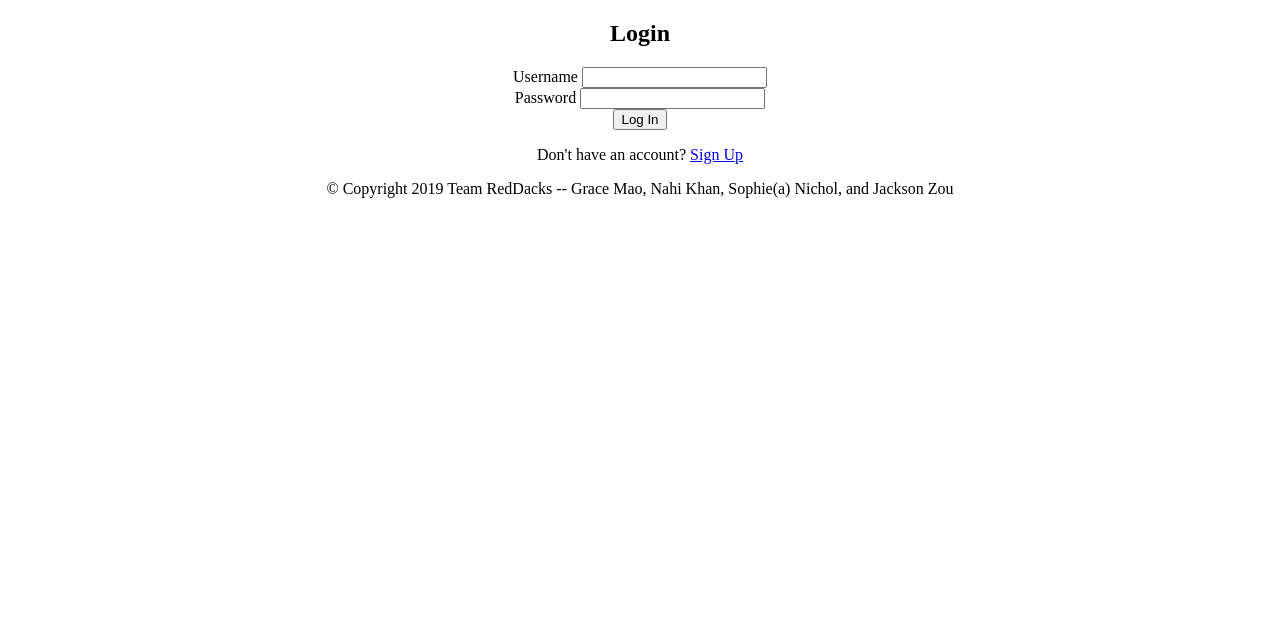
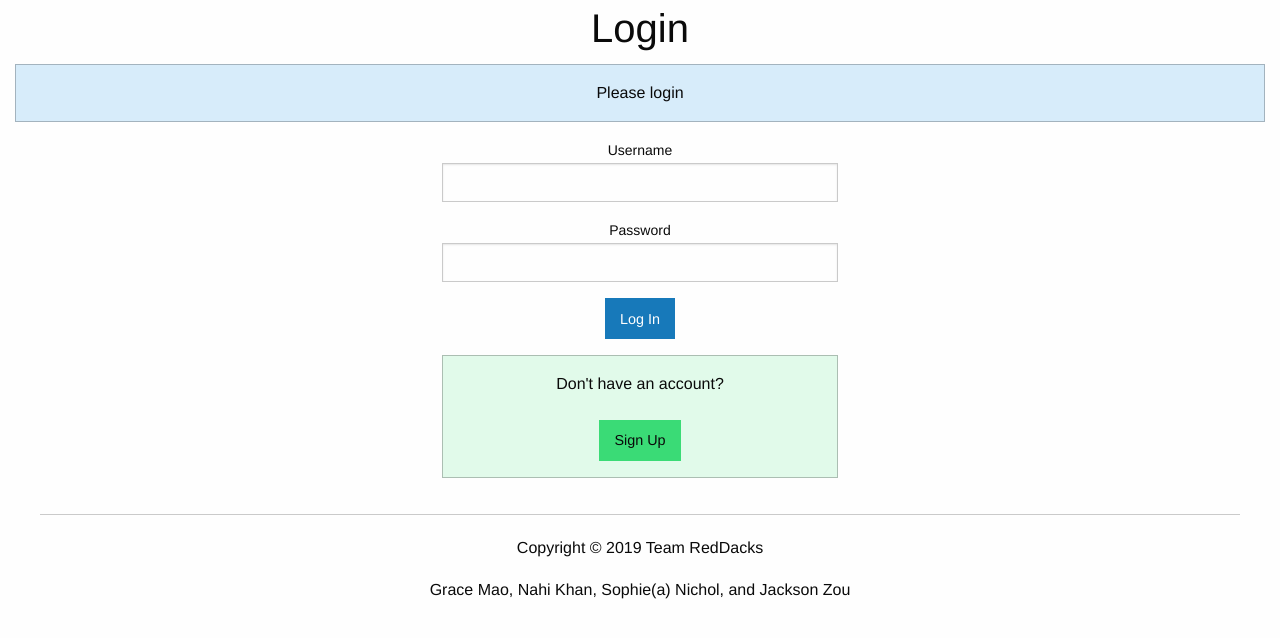
Before and after one commit to grace-mao23/Project1_RedDacks, a Flask app: page /login in a window 1280 px wide. Shown: the top 638 px of the page. Run offline with Flask 2, Linux system fonts and the light colour scheme; some libraries are stand-ins or nearby versions.

Commit message:
Foundation for login page

```diff
--- a/templates/homebase.html
+++ b/templates/homebase.html
@@ -2,8 +2,10 @@
 <html>
 
   <head>
+    <link rel="stylesheet" href="https://cdn.jsdelivr.net/npm/foundation-sites@6.5.3/dist/css/foundation.min.css">
+
     {% block header %}
-    <title>{% block title %} {% endblock %}RedDack Daily</title>
+    <title>{% block title %} {% endblock %} | RedDack Daily</title>
     {% endblock %}
   </head>
   <header>
@@ -15,9 +17,15 @@
   <body>
     {% block body %} {% endblock %}
   </body>
-  <footer>
-    {% block footer %} {% endblock %}
-    <p>&copy; Copyright 2019 Team RedDacks -- Grace Mao, Nahi Khan, Sophie(a) Nichol, and Jackson Zou</p>
-  </footer>
+
+  <div class="grid-x grid-padding-x text-center">
+    <div class="large-12 cell">
+      <hr>
+      <footer>
+        {% block footer %} {% endblock %}
+        <p>Copyright &copy; 2019 Team RedDacks</p><p>Grace Mao, Nahi Khan, Sophie(a) Nichol, and Jackson Zou</p>
+      </footer>
+    </div>
+  </div>
 
 </html>
--- a/templates/login.html
+++ b/templates/login.html
@@ -4,19 +4,54 @@
 {% block body %}
 
 <div align="center">
+  <div class="grid-x grid-padding-x">
+    <div class = "large-12 cell">
       <h2>Login</h2>
+    </div>
+  </div>
+
+  <div class="grid-x grid-padding-x">
+    <div class = "large-12 cell">
+      {% if error %}
+        <div class = "alert callout">
         {% for message in get_flashed_messages() %}
         <i>{{ message }}</i>
         <br>
         {% endfor %}
+        </div>
+      {% else %}
+        <div class = "primary callout">
+          Please login
+        </div>
+      {% endif %}
+    </div>
+  </div>
+
+  <div class="grid-x grid-padding-x">
+    <div class="medium-4 cell"></div>
+    <div class="medium-4 cell">
       <form action="/auth" method="GET">
         <label for="username">Username</label>
         <input type="text" name="username" required>
-    <br>
+
         <label for="password">Password</label>
         <input type="password" name="password" required>
-    <br>
-    <input type="submit" name="login-button" value="Log In">
-    <p>Don't have an account? <a href="/signup">Sign Up</a></p>
+
+        <button type="submit" class="primary button" name="login-button">Log In</button>
       </form>
+    </div>
+  </div>
+
+  <div class="grid-x grid-padding-x">
+    <div class="medium-4 cell"></div>
+    <div class="medium-4 cell">
+      <div class="success callout">
+        Don't have an account? <br> <br>
+        <a href="/signup" class="button success">Sign Up</a>
+      </div>
+    </div>
+  </div>
+
+</div>
+
 {% endblock %}
```
Lines whose indentation alone changed are shown as unchanged.
